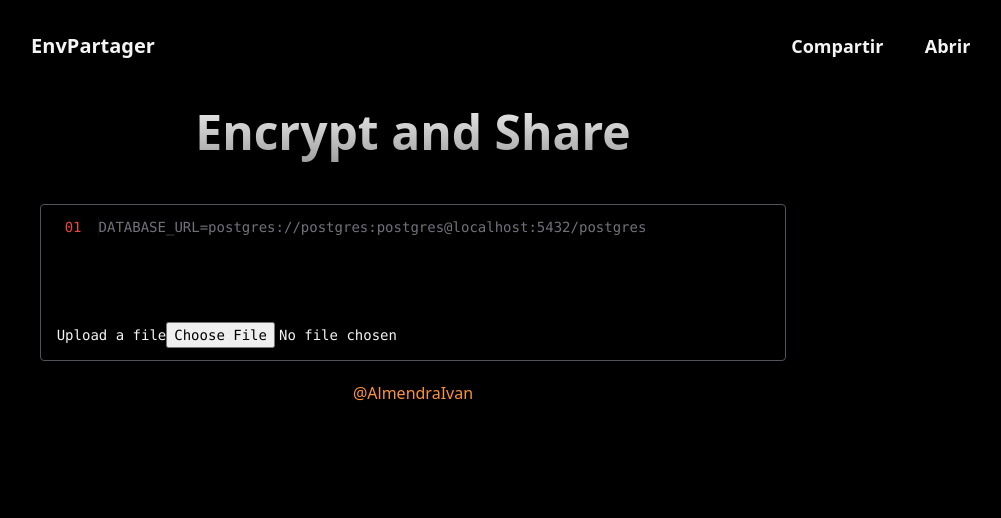
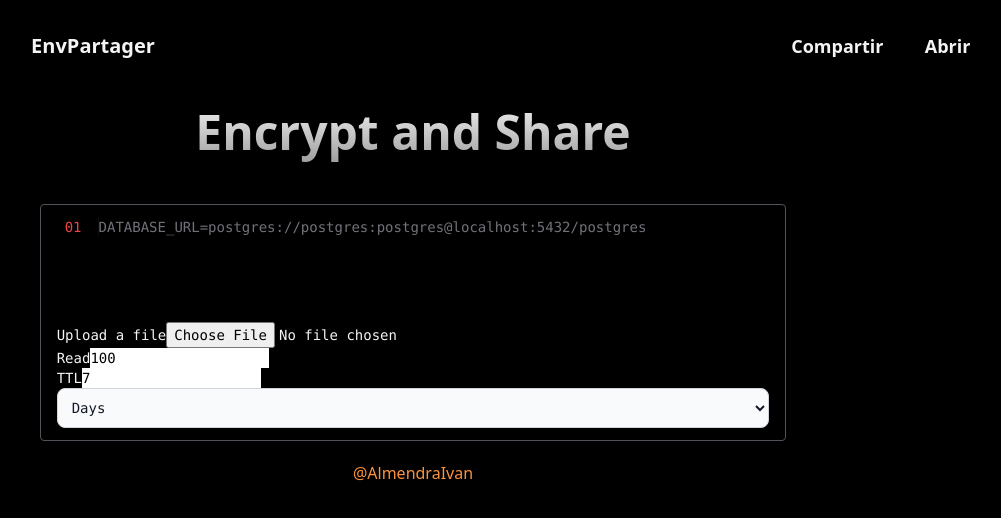
Before and after one commit to FxIvan/envshareNextJS, a Next.js app: page /share in a window 1280 px wide. Shown: the top 518 px of the page, without its empty margins (227-1228 px from the left). Built offline with nearby package versions, Linux system fonts and the light colour scheme.

Commit message:
input de lectura y tiempo que eliminacion de redis(ttl)

```diff
--- a/src/app/component/inputTextArea/inputTextArea.js
+++ b/src/app/component/inputTextArea/inputTextArea.js
@@ -4,18 +4,20 @@ import styles from "./style.module.css";
 
 export default function InputTextArea() {
   const [inputArea, setInputArea] = useState("");
-  const [selectedFile, setSelectedFile] = useState();
+  const [reads, setReads] = useState(100);
+  const [ttl, setTtl] = useState(7);
+  const [selectTime, setSelectTme] = useState(60 * 60 * 24);
   const [error, setError] = useState();
 
   const handleSubmit = () => {};
   const handleUpload = (file) => {
     if (file.size > 1024 * 16) setError("File size is too big");
-    let fileData = new FileReader()
-    fileData.onloadend = (e) =>{
+    let fileData = new FileReader();
+    fileData.onloadend = (e) => {
       const svg = e.target.result;
-      setInputArea(svg)
-    }
-    fileData.readAsText(file)
+      setInputArea(svg);
+    };
+    fileData.readAsText(file);
   };
 
   return (
@@ -56,8 +58,42 @@ export default function InputTextArea() {
             />
             <span>{error}</span>
           </div>
-          <div></div>
-          <div></div>
+          <div>
+            <div>
+              <label>Read</label>
+              <input
+                type="number"
+                value={reads}
+                className="text-black"
+                onChange={(e) => setReads(e.target.value)}
+              />
+            </div>
+          </div>
+          <div>
+            <div>
+              <label>TTL</label>
+              <input
+                type="number"
+                className="text-black"
+                value={ttl}
+                onChange={(e) => setTtl(e.target.value)}
+              />
+            </div>
+            <div>
+              <select
+                id="time"
+                className="bg-gray-50 border border-gray-300 text-gray-900 text-sm rounded-lg focus:ring-blue-500 focus:border-blue-500 block w-full p-2.5 dark:bg-gray-700 dark:border-gray-600 dark:placeholder-gray-400 dark:text-white dark:focus:ring-blue-500 dark:focus:border-blue-500 text-black"
+                onChange={(e) => setSelectTme(e.target.value)}
+                defaultValue={60 * 60 * 24}
+              >
+                <option value={60}>{ttl === 1 ? "Minute" : "Minutes"}</option>
+                <option value={60 * 60}>{ttl === 1 ? "Hour" : "Hours"}</option>
+                <option value={60 * 60 * 24}>
+                  {ttl === 1 ? "Day" : "Days"}
+                </option>
+              </select>
+            </div>
+          </div>
         </div>
         <div></div>
       </pre>
```
